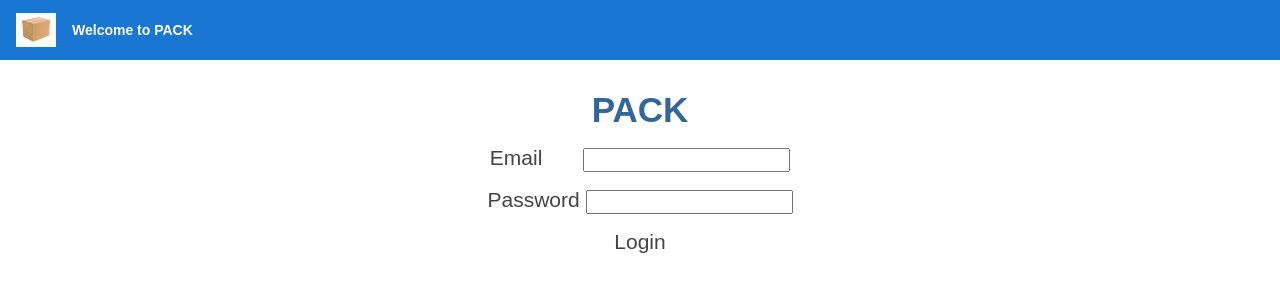
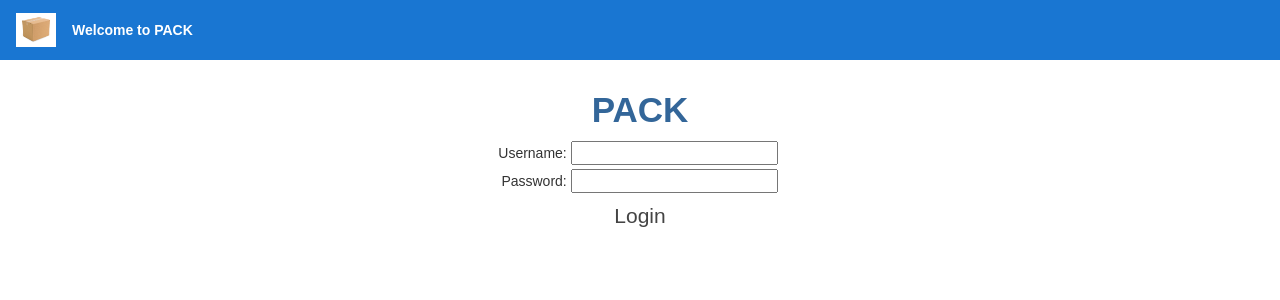
Before and after one commit to AddAsher/CEN3031-Pack, an Angular app in the folder SWE_Proj/: page / in a window 1280 px wide. Shown: the top 300 px of the page. Built offline with nearby package versions, Linux system fonts and the light colour scheme.

Commit message:
tabled login content

```diff
--- a/SWE_Proj/src/app/app.component.html
+++ b/SWE_Proj/src/app/app.component.html
@@ -306,19 +306,21 @@
   <h1>
     {{title}}
   </h1>
-  <h2>
-    Email &nbsp;&nbsp;&nbsp;&nbsp;&nbsp;
-    <input
-      type="text" name="Username"
-    >
-  </h2>
-  <h2>
-    Password
-    <input type="text" name="Password">
-  </h2>
+  <form>
+    <table>
+      <tr>
+        <td align="center">Username:</td>
+        <td align="center"><input type="text" name="first" /></td>
+        <td align="center"></td>
+      </tr>
+      <tr>
+        <td align="right">Password:</td>
+        <td align="left"><input type="text" name="last" /></td>
+      </tr>
+    </table>
+  </form>
   <h2>
     Login
-
   </h2>
   <section></section>
 </div>
```
Also changed, not shown: SWE_Proj/src/styles.css (indentation only).
